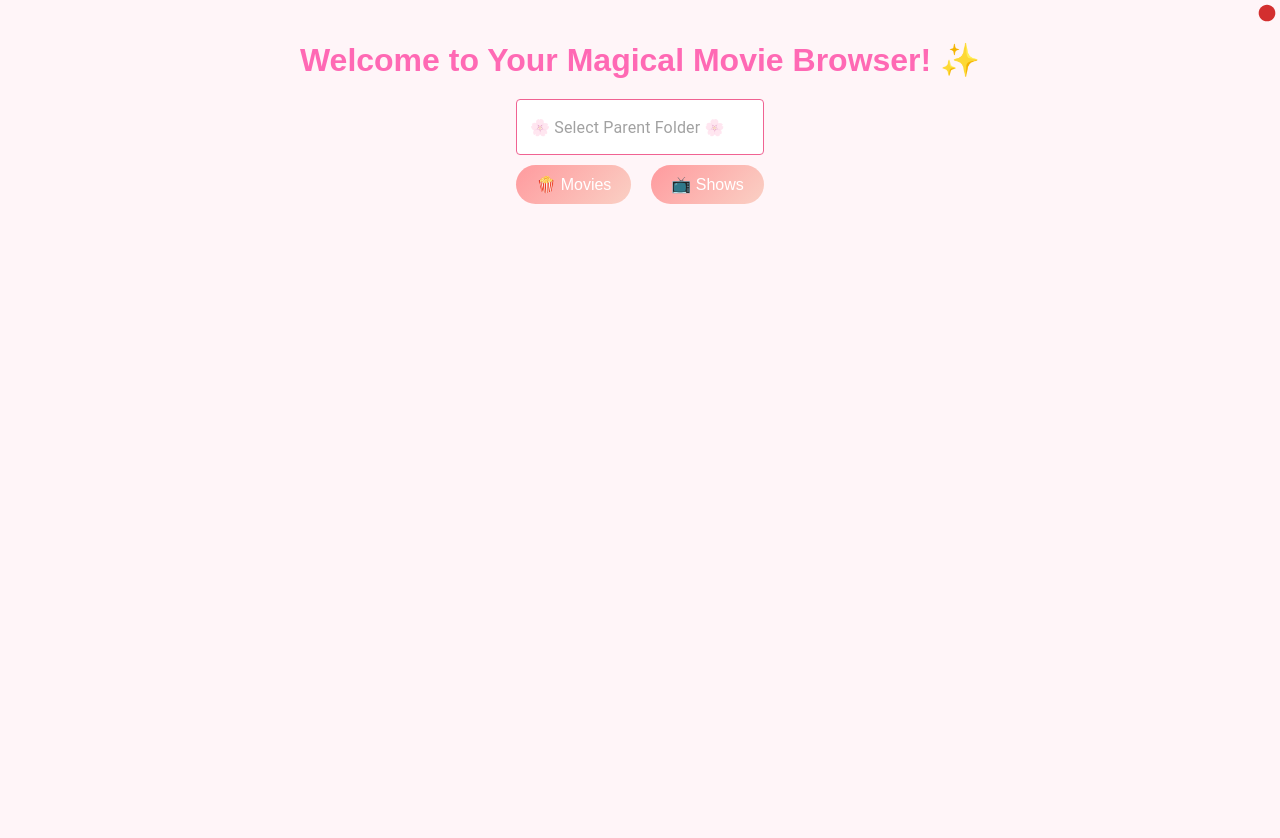
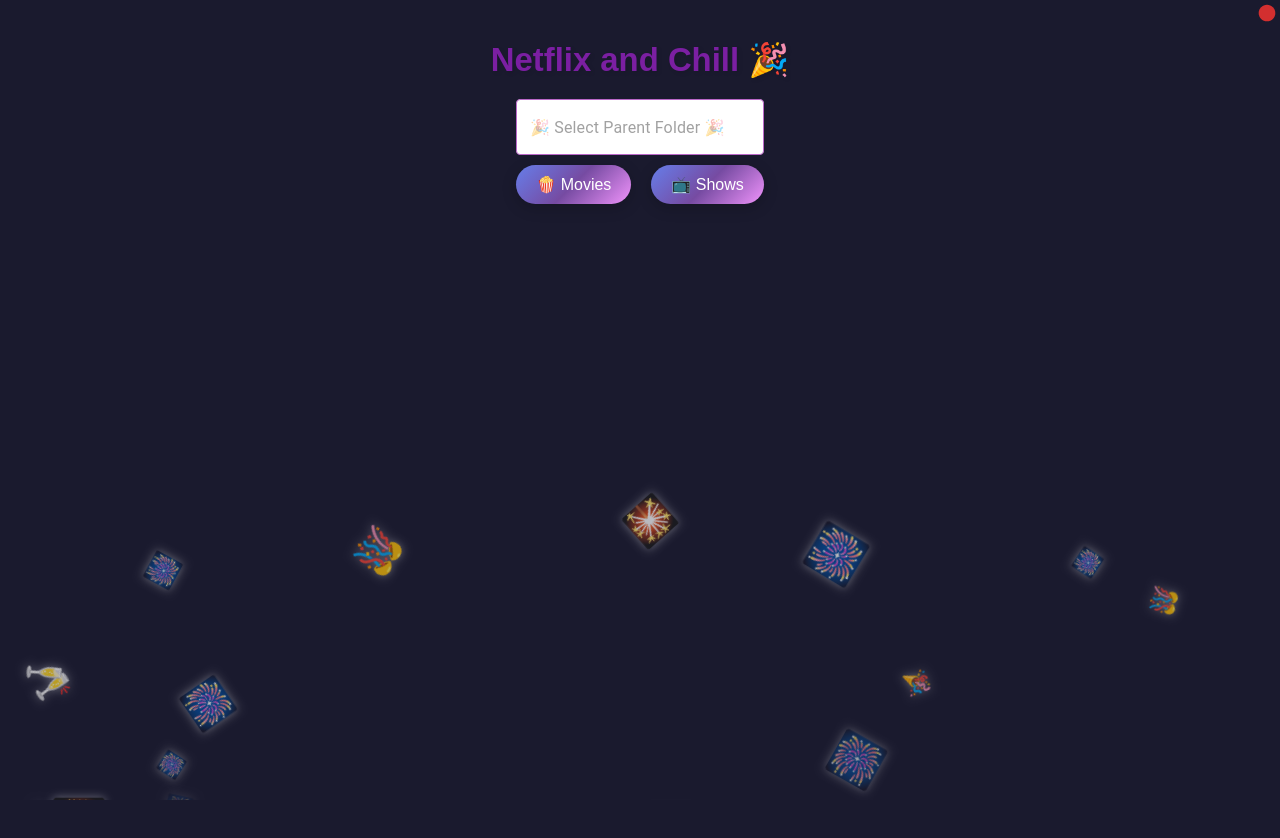
Before and after one commit to 1mshy/movie-browser, a React (Vite) app: page / in a window 1280 px wide. Before the commit the page ends 800 px from the top, so only its background shows below. Built offline with nearby package versions, Linux system fonts and the light colour scheme.

Commit message:
added holiday themes

```diff
--- a/src/App.jsx
+++ b/src/App.jsx
@@ -2,7 +2,7 @@
 import { invoke } from '@tauri-apps/api/core';
 import './assets/App.css'; // Add this CSS file for styling
 import { Checkbox, IconButton, styled, TextField } from '@mui/material';
-import { pink } from '@mui/material/colors';
+import { pink, orange, red, green, blue, purple } from '@mui/material/colors';
 import { CheckBox, Circle } from '@mui/icons-material';
 import MovieCreationOutlinedIcon from '@mui/icons-material/MovieCreationOutlined';
 import MovieIcon from '@mui/icons-material/Movie';
@@ -45,23 +45,77 @@
   return localStorage.getItem("parent_folder");
 }
 
-const PinkTextField = styled(TextField)(
-  {
+// Get current holiday theme based on month
+function getHolidayTheme() {
+  const month = new Date().getMonth() +1 // 1-12
+  console.log(month)
+  if (month === 10) {
+    return {
+      name: 'Halloween',
+      emoji: '🎃',
+      colors: { primary: orange[800], secondary: orange[500], light: orange[300] },
+      particles: ['🎃', '👻', '🦇', '🕷️', '🕸️'],
+      gradient: 'linear-gradient(135deg, #ff9a00, #ff6600, #2d1b00)',
+      background: '#1a1a1a'
+    };
+  } else if (month === 12) {
+    return {
+      name: 'Christmas',
+      emoji: '🎄',
+      colors: { primary: red[700], secondary: green[700], light: red[300] },
+      particles: ['🎄', '⛄', '❄️', '🎅', '🎁', '⭐'],
+      gradient: 'linear-gradient(135deg, #c41e3a, #0f8a5f, #ffffff)',
+      background: '#0d3b2e'
+    };
+  } else if (month === 1) {
+    return {
+      name: 'New Year',
+      emoji: '🎉',
+      colors: { primary: purple[700], secondary: blue[500], light: purple[300] },
+      particles: ['🎉', '🎊', '✨', '🥂', '🎆', '🎇'],
+      gradient: 'linear-gradient(135deg, #667eea, #764ba2, #f093fb)',
+      background: '#1a1a2e'
+    };
+  } else if (month === 4) {
+    return {
+      name: 'Easter',
+      emoji: '🐰',
+      colors: { primary: pink[400], secondary: purple[300], light: pink[200] },
+      particles: ['🐰', '🥚', '🐣', '🌷', '🌸', '🌼'],
+      gradient: 'linear-gradient(135deg, #fbc2eb, #a6c1ee, #ffeaa7)',
+      background: '#fff8e7'
+    };
+  }
+
+  // Default pink theme
+  return {
+    name: 'Chillin',
+    emoji: '✨',
+    colors: { primary: pink[800], secondary: pink[600], light: pink[300] },
+    particles: ['✨', '⭐', '💫', '🌟'],
+    gradient: 'linear-gradient(135deg, #ff9a9e, #fad0c4)',
+    background: '#fff5f8'
+  };
+}
+
+const ThemedTextField = ({ theme, ...props }) => {
+  const StyledField = styled(TextField)({
     backgroundColor: 'white',
     borderRadius: '5px',
     '& .MuiOutlinedInput-root': {
       '& fieldset': {
-        borderColor: pink[300],
+        borderColor: theme.colors.light,
       },
       '&:hover fieldset': {
-        borderColor: pink[500],
+        borderColor: theme.colors.secondary,
       },
       '&.Mui-focused fieldset': {
-        borderColor: pink[800],
+        borderColor: theme.colors.primary,
       },
     },
-  }
-);
+  });
+  return <StyledField {...props} />;
+};
 
 const positive_messages = [
   "Great choice! Enjoy the show!",
@@ -126,6 +180,8 @@
   const [searchQuery, setSearchQuery] = useState('');
   const [filteredMovies, setFilteredMovies] = useState([]);
   const [filteredShows, setFilteredShows] = useState({});
+  const [theme, setTheme] = useState(getHolidayTheme());
+  const [particles, setParticles] = useState([]);
 
   const loadShows = async () => {
     if (!parentFolder) {
@@ -152,7 +208,34 @@
   };
 
   useEffect(() => {
-    setGreeting('Welcome to Your Magical Movie Browser! ✨');
+    const currentTheme = getHolidayTheme();
+    setTheme(currentTheme);
+    setGreeting(`Netflix and Chill ${currentTheme.emoji}`);
+
+    // Set CSS variables for theming
+    document.documentElement.style.setProperty('--theme-primary', currentTheme.colors.primary);
+    document.documentElement.style.setProperty('--theme-secondary', currentTheme.colors.secondary);
+    document.documentElement.style.setProperty('--theme-light', currentTheme.colors.light);
+    document.documentElement.style.setProperty('--theme-gradient', currentTheme.gradient);
+    document.documentElement.style.setProperty('--theme-background', currentTheme.background);
+
+    // Generate magic particles
+    const generateParticles = () => {
+      const newParticles = [];
+      for (let i = 0; i < 25; i++) {
+        newParticles.push({
+          id: i,
+          emoji: currentTheme.particles[Math.floor(Math.random() * currentTheme.particles.length)],
+          left: Math.random() * 100,
+          animationDuration: 10 + Math.random() * 15,
+          animationDelay: Math.random() * 10,
+          size: 1 + Math.random() * 2
+        });
+      }
+      setParticles(newParticles);
+    };
+
+    generateParticles();
   }, []);
 
   useEffect(() => {
@@ -174,8 +257,26 @@
 
   return (
     <div className="app-container" data-tauri-drag-region>
+      {/* Magic Particles */}
+      <div className="particles-container">
+        {particles.map((particle) => (
+          <div
+            key={particle.id}
+            className="particle"
+            style={{
+              left: `${particle.left}%`,
+              animationDuration: `${particle.animationDuration}s`,
+              animationDelay: `${particle.animationDelay}s`,
+              fontSize: `${particle.size}rem`
+            }}
+          >
+            {particle.emoji}
+          </div>
+        ))}
+      </div>
+
       <IconButton
-        style={{ position: 'fixed', top: '-0.3rem', right: '-0.3rem' }}
+        style={{ position: 'fixed', top: '-0.3rem', right: '-0.3rem', zIndex: 1000 }}
         onClick={async () => {
           await invoke('close_window');
         }}
@@ -184,14 +285,15 @@
       </IconButton>
       <h1 className="greeting" data-tauri-drag-region>{greeting}</h1>
       <div className="folder-selector" data-tauri-drag-region>
-        <PinkTextField
+        <ThemedTextField
+          theme={theme}
           value={parentFolder}
           onChange={(event) => {
             const folder = event.target.value;
             set_parent_folder(folder);
             setParentFolder(folder);
           }}
-          placeholder="🌸 Select Parent Folder 🌸"
+          placeholder={`${theme.emoji} Select Parent Folder ${theme.emoji}`}
           variant="outlined"
         />
         {parentFolder && <p className="selected-folder">Selected Folder: <strong>{parentFolder}</strong></p>}
@@ -202,7 +304,8 @@
       </div>
       {mediaType && (
         <div className="search-bar">
-          <PinkTextField
+          <ThemedTextField
+            theme={theme}
             type="text"
             value={searchQuery}
             onChange={(e) => setSearchQuery(e.target.value)}
@@ -236,9 +339,9 @@
                     setWatched(has_watched(item.name));
                   }}
                   sx={{
-                    color: pink[800],
+                    color: theme.colors.primary,
                     '&.Mui-checked': {
-                      color: pink[600],
+                      color: theme.colors.secondary,
                     },
                   }}
                 />
@@ -274,9 +377,9 @@
                                 setWatched(has_watched(path));
                               }}
                               sx={{
-                                color: pink[800],
+                                color: theme.colors.primary,
                                 '&.Mui-checked': {
-                                  color: pink[600],
+                                  color: theme.colors.secondary,
                                 },
                               }}
                             />
--- a/src/assets/App.css
+++ b/src/assets/App.css
@@ -1,27 +1,93 @@
+:root {
+  --theme-primary: #e91e63;
+  --theme-secondary: #f06292;
+  --theme-light: #f8bbd0;
+  --theme-gradient: linear-gradient(135deg, #ff9a9e, #fad0c4);
+  --theme-background: #fff5f8;
+}
+
 body {
-  background-color: #fff5f8;
+  background-color: var(--theme-background);
   font-family: 'Poppins', sans-serif;
   color: #333;
   margin: 0;
   padding: 0;
   overflow-x: hidden;
+  transition: background-color 0.5s ease;
 }
 
 .app-container {
   text-align: center;
   padding: 20px;
+  position: relative;
+  min-height: 100vh;
+}
+
+/* Magic Particles */
+.particles-container {
+  position: fixed;
+  top: 0;
+  left: 0;
+  width: 100%;
+  height: 100%;
+  pointer-events: none;
+  overflow: hidden;
+  z-index: 1;
+}
+
+.particle {
+  position: absolute;
+  bottom: -50px;
+  animation: float-up linear infinite;
+  opacity: 0.7;
+  filter: drop-shadow(0 0 5px rgba(255, 255, 255, 0.5));
+}
+
+@keyframes float-up {
+  0% {
+    transform: translateY(0) rotate(0deg);
+    opacity: 0;
+  }
+  10% {
+    opacity: 0.7;
+  }
+  90% {
+    opacity: 0.7;
+  }
+  100% {
+    transform: translateY(-100vh) rotate(360deg);
+    opacity: 0;
+  }
 }
 
 .greeting {
   font-size: 2rem;
-  color: #ff69b4;
+  color: var(--theme-primary);
   margin-bottom: 20px;
+  text-shadow: 2px 2px 4px rgba(0, 0, 0, 0.1);
+  animation: pulse 2s ease-in-out infinite;
+  position: relative;
+  z-index: 10;
+}
+
+@keyframes pulse {
+  0%, 100% {
+    transform: scale(1);
+  }
+  50% {
+    transform: scale(1.05);
+  }
+}
+
+.folder-selector {
+  position: relative;
+  z-index: 10;
 }
 
 .folder-selector .btn,
 .media-type-buttons .btn,
 .media-item-btn {
-  background: linear-gradient(135deg, #ff9a9e, #fad0c4);
+  background: var(--theme-gradient);
   border: none;
   color: white;
   padding: 10px 20px;
@@ -30,32 +96,71 @@
   cursor: pointer;
   font-size: 1rem;
   transition: all 0.3s ease;
+  box-shadow: 0 4px 15px rgba(0, 0, 0, 0.2);
+  position: relative;
+  z-index: 10;
 }
 
 .btn:hover {
-  transform: scale(1.1);
-  box-shadow: 0px 4px 6px rgba(0, 0, 0, 0.1);
+  transform: scale(1.1) rotate(2deg);
+  box-shadow: 0px 6px 20px rgba(0, 0, 0, 0.3);
+}
+
+.btn:active {
+  transform: scale(0.95);
 }
 
 .selected-folder {
   font-size: 1rem;
-  color: #ff69b4;
+  color: var(--theme-primary);
+  font-weight: 600;
+}
+
+.media-type-buttons {
+  position: relative;
+  z-index: 10;
+}
+
+.search-bar {
+  margin: 20px auto;
+  max-width: 500px;
+  position: relative;
+  z-index: 10;
 }
 
 .media-type-title {
   font-size: 1.5rem;
-  color: #ff69b4;
+  color: var(--theme-primary);
   margin-top: 20px;
+  text-shadow: 1px 1px 2px rgba(0, 0, 0, 0.1);
+  position: relative;
+  z-index: 10;
 }
 
 .media-list {
   padding: 0;
   list-style: none;
+  position: relative;
+  z-index: 10;
 }
 
 .media-item {
   margin: 10px 0;
   list-style-type: none;
+  animation: slide-in 0.5s ease-out;
+  position: relative;
+  z-index: 10;
+}
+
+@keyframes slide-in {
+  from {
+    opacity: 0;
+    transform: translateX(-20px);
+  }
+  to {
+    opacity: 1;
+    transform: translateX(0);
+  }
 }
 
 /* SHOWS */
@@ -64,37 +169,54 @@
   margin-top: 20px;
   text-align: left;
   padding: 0 20px;
+  position: relative;
+  z-index: 10;
 }
 
 .show-item {
   margin-bottom: 20px;
-  border: 1px solid #ff69b4;
-  border-radius: 10px;
-  padding: 10px;
-  background: #ffe6f0;
+  border: 2px solid var(--theme-primary);
+  border-radius: 15px;
+  padding: 15px;
+  background: rgba(255, 255, 255, 0.9);
+  backdrop-filter: blur(10px);
   transition: all 0.3s ease;
+  animation: fade-in 0.5s ease-out;
+}
+
+@keyframes fade-in {
+  from {
+    opacity: 0;
+    transform: scale(0.95);
+  }
+  to {
+    opacity: 1;
+    transform: scale(1);
+  }
 }
 
 .show-item:hover {
-  box-shadow: 0px 4px 8px rgba(0, 0, 0, 0.2);
-  transform: scale(1.02);
+  box-shadow: 0px 8px 25px rgba(0, 0, 0, 0.3);
+  transform: scale(1.02) translateY(-5px);
+  border-color: var(--theme-secondary);
 }
 
 .show-item h3 {
   font-size: 1.5rem;
-  color: #ff69b4;
+  color: var(--theme-primary);
   margin: 0 0 10px;
+  text-shadow: 1px 1px 2px rgba(0, 0, 0, 0.1);
 }
 
 .season-item {
   margin-left: 20px;
   padding-left: 10px;
-  border-left: 3px solid #ff69b4;
+  border-left: 3px solid var(--theme-secondary);
 }
 
 .season-item h4 {
   font-size: 1.2rem;
-  color: #ff85a1;
+  color: var(--theme-secondary);
   margin: 10px 0;
 }
 
@@ -103,12 +225,14 @@
   font-size: 1rem;
   color: #555;
   list-style: circle;
+  transition: all 0.2s ease;
 }
 
 .episode-item:hover {
-  color: #ff69b4;
+  color: var(--theme-primary);
   cursor: pointer;
   font-weight: bold;
+  transform: translateX(5px);
 }
 
 /* Additional Styling for Buttons and Layout Consistency */
@@ -127,15 +251,13 @@
 }
 
 .shows-list::-webkit-scrollbar-thumb {
-  background: #ff69b4;
+  background: var(--theme-primary);
   border-radius: 10px;
 }
 
 .shows-list::-webkit-scrollbar-track {
-  background: #ffe6f0;
+  background: rgba(255, 255, 255, 0.3);
 }
-
-
 
 /* width */
 ::-webkit-scrollbar {
@@ -144,17 +266,18 @@
 
 /* Track */
 ::-webkit-scrollbar-track {
-  background: inherit;
+  background: rgba(255, 255, 255, 0.1);
 }
 
 /* Handle */
 ::-webkit-scrollbar-thumb {
-  background: #888;
+  background: var(--theme-secondary);
   border-radius: 10px;
+  transition: background 0.3s ease;
 }
 
 /* Handle on hover */
 ::-webkit-scrollbar-thumb:hover {
-  background: #555;
+  background: var(--theme-primary);
   border-radius: 20px;
 }
```
Also changed, not shown: 1 other file (tests, documents, lock files or other folders).
